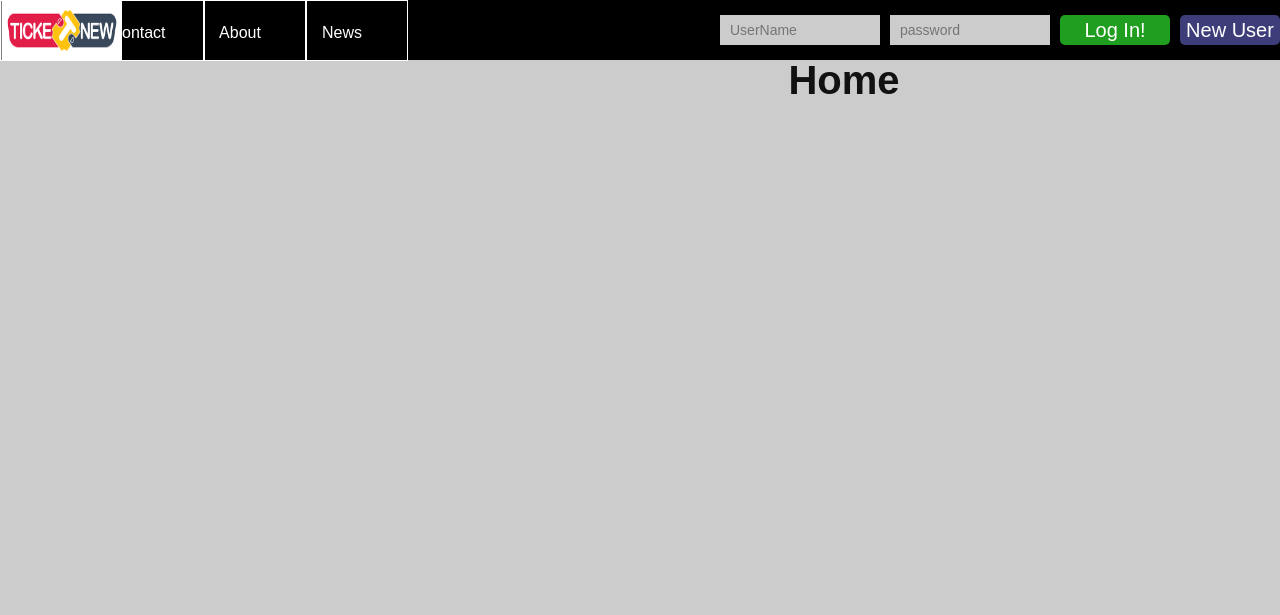
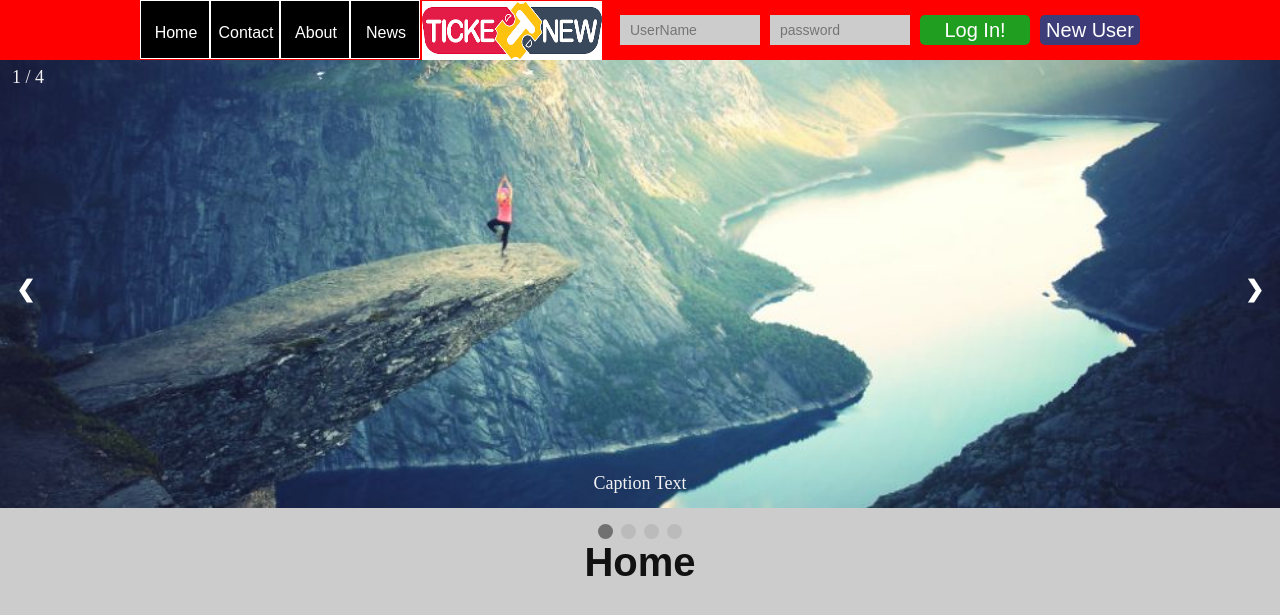
Before and after one commit to sangramdesai123/rdbms-mini-project, a PHP site: page / in a window 1280 px wide. Shown: the top 615 px of the page. Run offline with PHP 8.4, Linux system fonts and the light colour scheme.

Commit message:
change in style sheet

```diff
--- a/Home.php
+++ b/Home.php
@@ -5,7 +5,6 @@
 <html>
 <head><style>
 * {box-sizing: border-box}
-body {font-family: Verdana, sans-serif; margin:0}
 .mySlides {display: none}
 img {vertical-align: middle;}
 
@@ -26,7 +25,7 @@ img {vertical-align: middle;}
   margin-top: -22px;
   color: white;
   font-weight: bold;
-  font-size: 18px;
+  font-size: 23px;
   transition: 0.6s ease;
   border-radius: 0 3px 3px 0;
 }
@@ -45,7 +44,7 @@ img {vertical-align: middle;}
 /* Caption text */
 .text {
   color: #f2f2f2;
-  font-size: 15px;
+  font-size: 18px;
   padding: 8px 12px;
   position: absolute;
   bottom: 8px;
@@ -56,7 +55,7 @@ img {vertical-align: middle;}
 /* Number text (1/3 etc) */
 .numbertext {
   color: #f2f2f2;
-  font-size: 12px;
+  font-size: 18px;
   padding: 8px 12px;
   position: absolute;
   top: 0;
@@ -83,6 +82,15 @@ img {vertical-align: middle;}
   animation-name: fade;
   animation-duration: 1.5s;
 }
+#l1{
+  width: 250px;
+  height: 60px;
+  overflow: auto;
+}
+.l1{
+  text-align: center;
+  background-color: #ffcc00;
+}
 
 @keyframes fade {
   from {opacity: .4}
@@ -92,9 +100,14 @@ img {vertical-align: middle;}
 </style>
 </head>
 <body>
-	<section class="main-container">
+
+<!--	<section class="main-container">
 		<div class="main-wrapper">
-			<h2>Home</h2>
+  	<h2>Home</h2>
+
+		</div>
+	</section>-->
+  <div class="l1"><img id="l1" src="images/logo2.jpg"></div>
 <div class="slideshow-container">
 
 <div class="mySlides fade">
@@ -127,15 +140,13 @@ img {vertical-align: middle;}
 </div>
 <br>
 
-<div style="text-align:center">
+<div style="text-align:center" class="dotbar">
   <span class="dot" onclick="currentSlide(1)"></span>
   <span class="dot" onclick="currentSlide(2)"></span>
   <span class="dot" onclick="currentSlide(3)"></span>
   <span class="dot" onclick="currentSlide(4)"></span>
 </div>
 
-		</div>
-	</section>
 <script>
 var slideIndex = 1;
 showSlides(slideIndex);
--- a/header.php
+++ b/header.php
@@ -11,7 +11,7 @@
 	<header>
 		<nav>
 			<div class="main-wrapper">
-			    <img src="images/logo.jpg" class="logo">
+			    <img src="images/logo.jpg" class="logo" style="width: 180px">
 				<ul>
 					<li><a class="an" href="Home.php">Home</a></li>
 					<li><a class="an" href="contact.php">Contact</a></li>
--- a/index.php
+++ b/index.php
@@ -1,6 +1,6 @@
 
 <?php
-	include_once 'header.php'
+	include_once 'Home.php'
  ?>
 	<section class="main-container">
 		<div class="main-wrapper">
--- a/logout.php
+++ b/logout.php
@@ -4,7 +4,7 @@ if(isset($_POST['submit'])){
 	session_start();
 	session_unset();
 	session_destroy();
-	header("Location:index.php");
+	header("Location:Home.php");
 	exit();
 }
 
--- a/style.css
+++ b/style.css
@@ -100,24 +100,22 @@ body{
 a{
 	text-decoration: none;
 }
-.main-container{
-	width: 100%;
-}
 .main-wrapper{
 	margin: 0 auto;
-	width: 100%;
+	width: 1000px;
 }
-header .logo{
-	position: fixed;
+header img{
+	position: relative;
 	height: 59px;
 	width: 120px;
 	top: 1px;
 	left: 2px;
 }
 header nav{
+	position: fixed;
 	width: 100%;
 	height: 60px;
-	background-color: black;
+	background-color: red;
 }
 header nav ul{
 	float: left;
@@ -205,11 +203,7 @@ header .nav-login a{
 	line-height: 30px;
 	cursor: pointer;
 }
-.main-container{
-	padding-top: 0px;
 
-
-}
 .main-container h2{
 	font-family: arial;
 	font-size: 40px;
```
Also changed, not shown: images/logo.jpg, images/logo2.jpg (added).
